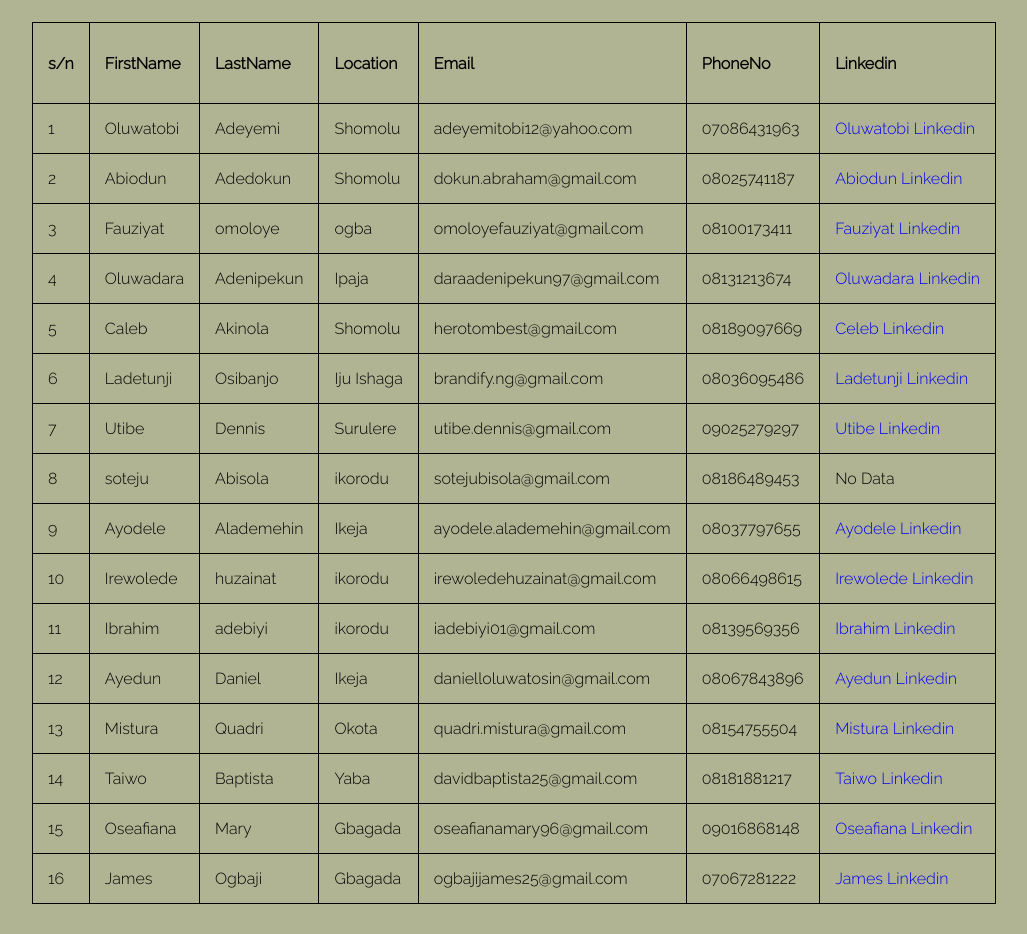
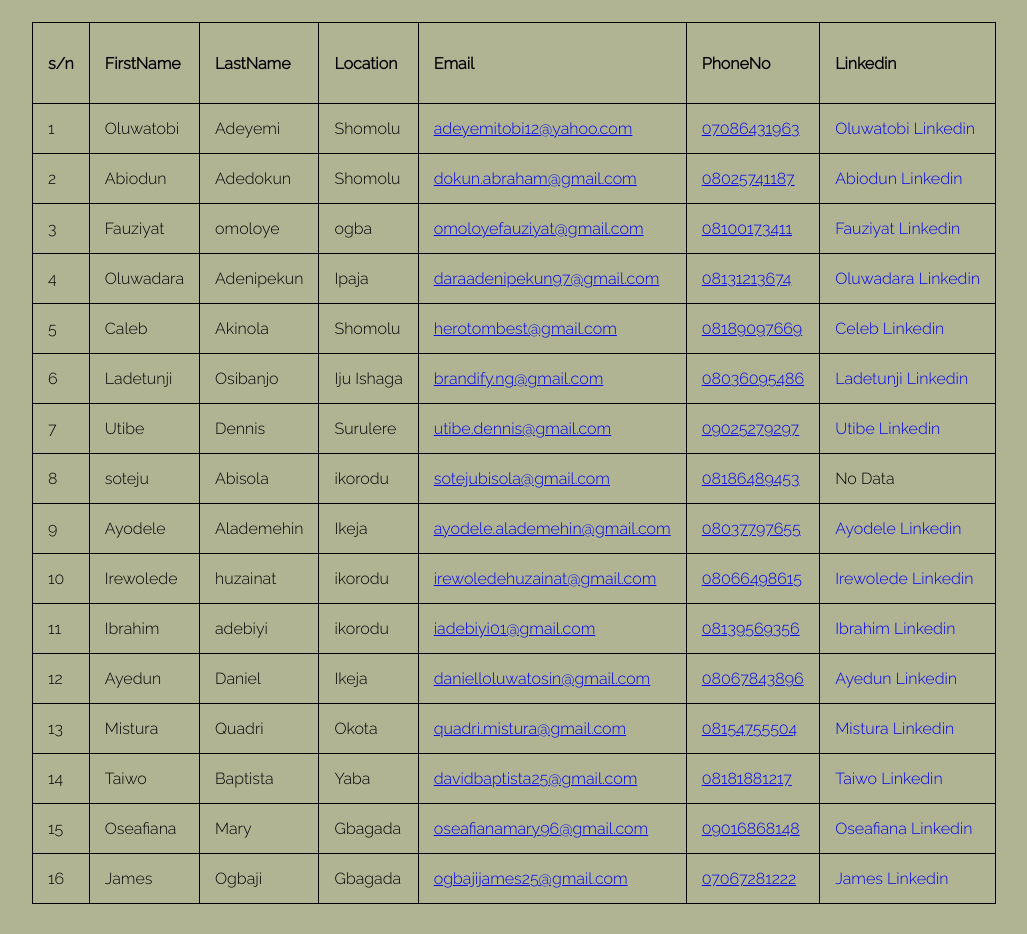
Before and after one commit to iamdokun/Tech4Dev-Assignment2, a plain HTML site: page index.html in a window 1280 px wide. Shown: the part 75-1009 px from the top of the page, without its empty margins (126-1153 px from the left). Drawn offline with Linux system fonts and the light colour scheme.

Commit message:
Software Development Student Data Update

```diff
--- a/index.html
+++ b/index.html
@@ -28,8 +28,8 @@
                     <td>Oluwatobi</td>
                     <td>Adeyemi</td>
                     <td>Shomolu</td>
-                    <td>adeyemitobi12@yahoo.com</td>
-                    <td>07086431963</td>
+                    <td><a href="mailto:adeyemitobi12@yahoo.com" target="_blank">adeyemitobi12@yahoo.com</a></td>
+                    <td><a href="tel:07086431963">07086431963</a></td>
                     <td class="linkedin"><a href="https://www.linkedin.com/in/oluwatobi-adeyemi-aca-421633110" target="_blank">Oluwatobi Linkedin</a></td>
                 </tr>
                 <tr>
@@ -37,8 +37,8 @@
                     <td>Abiodun</td>
                     <td>Adedokun</td>
                     <td>Shomolu</td>
-                    <td>dokun.abraham@gmail.com</td>
-                    <td>08025741187</td>
+                    <td><a href="mailto:dokun.abraham@gmail.com" target="_blank">dokun.abraham@gmail.com</a></td>
+                    <td><a href="tel:08025741187">08025741187</a></td>
                     <td class="linkedin"><a href="https://www.linkedin.com/in/abiodun-adedokun-a73a581a0/" target="_blank">Abiodun Linkedin</a></td>
                 </tr>
                 <tr>
@@ -46,8 +46,8 @@
                     <td>Fauziyat </td>
                     <td>omoloye</td>
                     <td>ogba</td>
-                    <td>omoloyefauziyat@gmail.com </td>
-                    <td>08100173411</td>
+                    <td><a href="mailto:omoloyefauziyat@gmail.com" target="_blank">omoloyefauziyat@gmail.com</a></td>
+                    <td><a href="tel:08100173411">08100173411</a></td>
                     <td class="linkedin"><a href="https://www.linkedin.com/in/omoloye-fauziyat-folashade-616876178" target="_blank">Fauziyat Linkedin</a></td>
                 </tr>
                 <tr>
@@ -55,8 +55,8 @@
                     <td>Oluwadara</td>
                     <td>Adenipekun </td>
                     <td>Ipaja </td>
-                    <td>daraadenipekun97@gmail.com</td>
-                    <td>08131213674</td>
+                    <td><a href="mailto:daraadenipekun97@gmail.com" target="_blank">daraadenipekun97@gmail.com</a></td>
+                    <td><a href="tel:08131213674">08131213674</a></td>
                     <td class="linkedin"><a href="https://www.linkedin.com/in/oluwadara-adenipekun-137217171" target="_blank">Oluwadara Linkedin</a></td>
                 </tr>
                 <tr>
@@ -64,8 +64,8 @@
                     <td>Caleb</td>
                     <td>Akinola</td>
                     <td>Shomolu </td>
-                    <td>herotombest@gmail.com</td>
-                    <td>08189097669</td>
+                    <td><a href="mailto:herotombest@gmail.com" target="_blank">herotombest@gmail.com</a></td>
+                    <td><a href="tel:08189097669">08189097669</a></td>
                     <td class="linkedin"><a href="https://www.linkedin.com/in/caleb-akinola-best" target="_blank">Celeb Linkedin</a></td>
                 </tr>
                 <tr>
@@ -73,8 +73,8 @@
                     <td>Ladetunji</td>
                     <td>Osibanjo</td>
                     <td>Iju Ishaga</td>
-                    <td>brandify.ng@gmail.com</td>
-                    <td>08036095486</td>
+                    <td><a href="mailto:brandify.ng@gmail.com" target="_blank">brandify.ng@gmail.com</a></td>
+                    <td><a href="tel:08036095486">08036095486</a></td>
                     <td class="linkedin"><a href="https://www.linkedin.com/in/ladetunji-osibanjo-62565827" target="_blank">Ladetunji Linkedin</a></td>
                 </tr>
                 <tr>
@@ -82,8 +82,8 @@
                     <td>Utibe</td>
                     <td>Dennis</td>
                     <td>Surulere</td>
-                    <td>utibe.dennis@gmail.com</td>
-                    <td>09025279297</td>
+                    <td><a href="mailto:utibe.dennis@gmail.com" target="_blank">utibe.dennis@gmail.com</a></td>
+                    <td><a href="tel:09025279297">09025279297</a></td>
                     <td class="linkedin"><a href="https://www.linkedin.com/in/utibe-dennis-a4347b1b4/" target="_blank">Utibe Linkedin</a></td>
                 </tr>
                 <tr>
@@ -91,8 +91,8 @@
                     <td>soteju</td>
                     <td>Abisola</td>
                     <td>ikorodu </td>
-                    <td>sotejubisola@gmail.com </td>
-                    <td>08186489453</td>
+                    <td><a href="mailto:sotejubisola@gmail.com" target="_blank">sotejubisola@gmail.com</a></td>
+                    <td><a href="tel:08186489453">08186489453</a></td>
                     <td>No Data</td>
                 </tr>
                 <tr>
@@ -100,8 +100,8 @@
                     <td>Ayodele</td>
                     <td>Alademehin </td>
                     <td>Ikeja</td>
-                    <td>ayodele.alademehin@gmail.com </td>
-                    <td>08037797655</td>
+                    <td><a href="mailto:ayodele.alademehin@gmail.com" target="_blank">ayodele.alademehin@gmail.com</a></td>
+                    <td><a href="tel:08037797655" target="_blank">08037797655</a></td>
                     <td class="linkedin"><a href="https://www.linkedin.com/in/ayodele-alademehin-a8b462121" target="_blank">Ayodele Linkedin</a></td>
                 </tr>
                 <tr>
@@ -109,8 +109,8 @@
                     <td>Irewolede</td>
                     <td>huzainat</td>
                     <td>ikorodu</td>
-                    <td>irewoledehuzainat@gmail.com</td>
-                    <td>08066498615</td>
+                    <td><a href="mailto:irewoledehuzainat@gmail.com" target="_blank">irewoledehuzainat@gmail.com</a></td>
+                    <td><a href="tel:08066498615">08066498615</a></td>
                     <td class="linkedin"><a href="https://www.linkedin.com/in/irewolede-uzainah-65a4791b4" target="_blank">Irewolede Linkedin</a></td>
                 </tr>
                 <tr>
@@ -118,8 +118,8 @@
                     <td>Ibrahim</td>
                     <td>adebiyi </td>
                     <td>ikorodu </td>
-                    <td>iadebiyi01@gmail.com </td>
-                    <td>08139569356</td>
+                    <td><a href="mailto:iadebiyi01@gmail.com" target="_blank">iadebiyi01@gmail.com</a></td>
+                    <td><a href="tel:08139569356">08139569356</a></td>
                     <td class="linkedin"><a href="https://www.linkedin.com/mwlite/in/ibrahim-adebiyi-b7b979166" target="_blank">Ibrahim Linkedin</a></td>
                 </tr>
                 <tr>
@@ -127,8 +127,8 @@
                     <td>Ayedun</td>
                     <td>Daniel</td>
                     <td>Ikeja</td>
-                    <td>danielloluwatosin@gmail.com</td>
-                    <td>08067843896</td>
+                    <td><a href="mailto:danielloluwatosin@gmail.com" target="_blank">danielloluwatosin@gmail.com</a></td>
+                    <td><a href="tel:08067843896">08067843896</a></td>
                     <td class="linkedin"><a href="https://www.linkedin.com/in/ayedun-daniel-oluwatosin-602250b9/" target="_blank">Ayedun Linkedin</a></td>
                 </tr>
                 <tr>
@@ -136,8 +136,8 @@
                     <td>Mistura</td>
                     <td>Quadri</td>
                     <td>Okota</td>
-                    <td>quadri.mistura@gmail.com</td>
-                    <td>08154755504</td>
+                    <td><a href="mailto:quadri.mistura@gmail.com" target="_blank">quadri.mistura@gmail.com</a></td>
+                    <td><a href="tel:08154755504">08154755504</a></td>
                     <td class="linkedin"><a href="https://www.linkedin.com/in/mistura-quadri-43b904172" target="_blank">Mistura Linkedin</a></td>
                 </tr>
                 <tr>
@@ -145,8 +145,8 @@
                     <td>Taiwo</td>
                     <td>Baptista</td>
                     <td>Yaba</td>
-                    <td>davidbaptista25@gmail.com</td>
-                    <td>08181881217</td>
+                    <td><a href="mailto:davidbaptista25@gmail.com" target="_blank">davidbaptista25@gmail.com</a></td>
+                    <td><a href="tel:08181881217">08181881217</a></td>
                     <td class="linkedin"><a href="https://www.linkedin.com/in/taiwo-baptista-89b73b152" target="_blank">Taiwo Linkedin</a></td>
                 </tr>
                 <tr>
@@ -154,8 +154,8 @@
                     <td>Oseafiana</td>
                     <td>Mary</td>
                     <td>Gbagada</td>
-                    <td>oseafianamary96@gmail.com</td>
-                    <td>09016868148</td>
+                    <td><a href="mailto:oseafianamary96@gmail.com" target="_blank">oseafianamary96@gmail.com</a></td>
+                    <td><a href="tel:09016868148">09016868148</a></td>
                     <td class="linkedin"><a href="https://www.linkedin.com/in/oseafiana-mary-235229137" target="_blank">Oseafiana Linkedin</a></td>
                 </tr>
                 <tr>
@@ -163,8 +163,8 @@
                     <td>James</td>
                     <td>Ogbaji</td>
                     <td>Gbagada</td>
-                    <td>ogbajijames25@gmail.com</td>
-                    <td>07067281222</td>
+                    <td><a href="mailto:ogbajijames25@gmail.com" target="_blank">ogbajijames25@gmail.com</a></td>
+                    <td><a href="tel:07067281222">07067281222</a></td>
                     <td class="linkedin"><a href="https://www.linkedin.com/in/james-ogbaji-9284721b4" target="_blank">James Linkedin</a></td>
                 </tr>
             </tbody>
```
